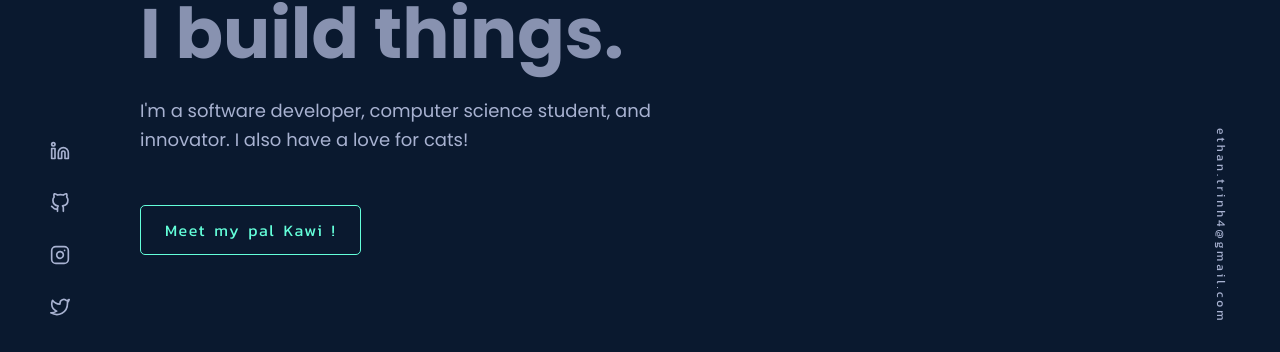
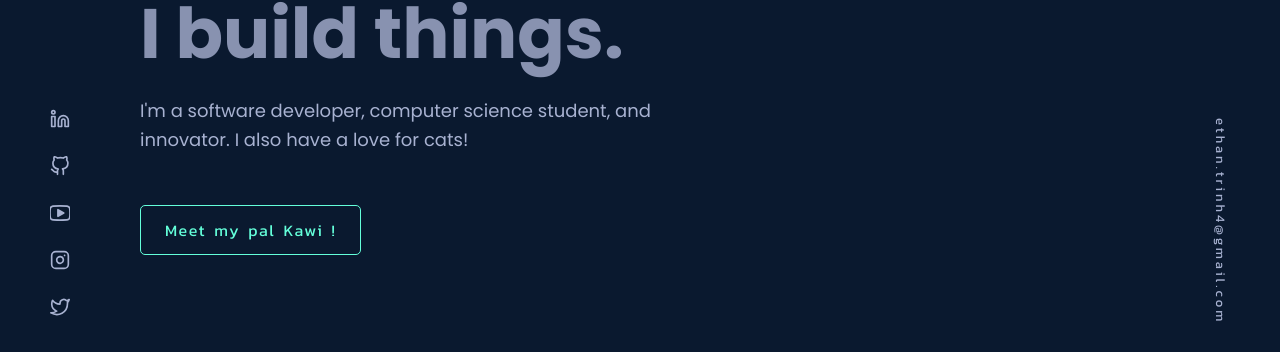
Before and after one commit to trinhee/portfolio, a React (Vite) app: page / in a window 1280 px wide. Shown: the part 346-698 px from the top of the page. Built offline with nearby package versions, Linux system fonts and the light colour scheme.

Commit message:
youtube button added

```diff
--- a/src/App.tsx
+++ b/src/App.tsx
@@ -6,6 +6,7 @@ import IconLinkedin from './linkedin.tsx';
 import IconGithub from './github.tsx'
 import IconInstagram from './instagram.tsx';
 import IconTwitter from './twitter.tsx';
+import IconYoutube from './youtube.tsx';
 import './side.css'
 
 function App() {
@@ -26,6 +27,7 @@ function App() {
         <div className="icon-container">
           <IconLinkedin/>
           <IconGithub />
+          <IconYoutube/>
           <IconInstagram />
           <IconTwitter/>
         </div>
--- a/src/side.css
+++ b/src/side.css
@@ -13,7 +13,7 @@
     display: flex;
     flex-direction: column;
     align-items: center;
-    gap: 25px; /* Space between icons */
+    gap: 20px; /* Space between icons */
   }
 
   .icon-container svg {
@@ -52,7 +52,7 @@
     text-orientation: mixed;
     text-decoration: none;
     color: #a8b2d1;
-    font-size: 12px;
+    font-size: 13px;
     letter-spacing: 3px;
     margin-bottom: 10px;
     transition: all 0.3s ease;
--- /dev/null
+++ b/src/youtube.tsx
@@ -0,0 +1,23 @@
+const IconYoutube = () => (
+    <a href="https://www.youtube.com/@trinhee" target="_blank" className="icon-link">
+  <svg
+    xmlns="http://www.w3.org/2000/svg"
+    role="img"
+    viewBox="0 0 24 24"
+    fill="none"
+    stroke="currentColor"
+    strokeWidth="2"
+    strokeLinecap="round"
+    strokeLinejoin="round"
+    className="youtube"
+  >
+    <title>YouTube</title>
+    <path
+      d="M23.499 6.17c-.281-1.051-1.102-1.872-2.153-2.154C19.712 3.5 12 3.5 12 3.5s-7.712 0-9.346.516C1.603 4.297.782 5.118.5 6.17 0 7.804 0 12 0 12s0 4.196.5 5.83c.281 1.052 1.102 1.872 2.153 2.154C4.288 20.5 12 20.5 12 20.5s7.712 0 9.346-.516c1.051-.281 1.872-1.102 2.153-2.154.5-1.634.5-5.83.5-5.83s0-4.196-.5-5.83z"
+    />
+    <polygon fill="currentColor" points="9.5 8 9.5 16 16.5 12" />
+  </svg>
+  </a>
+);
+
+export default IconYoutube;
```
